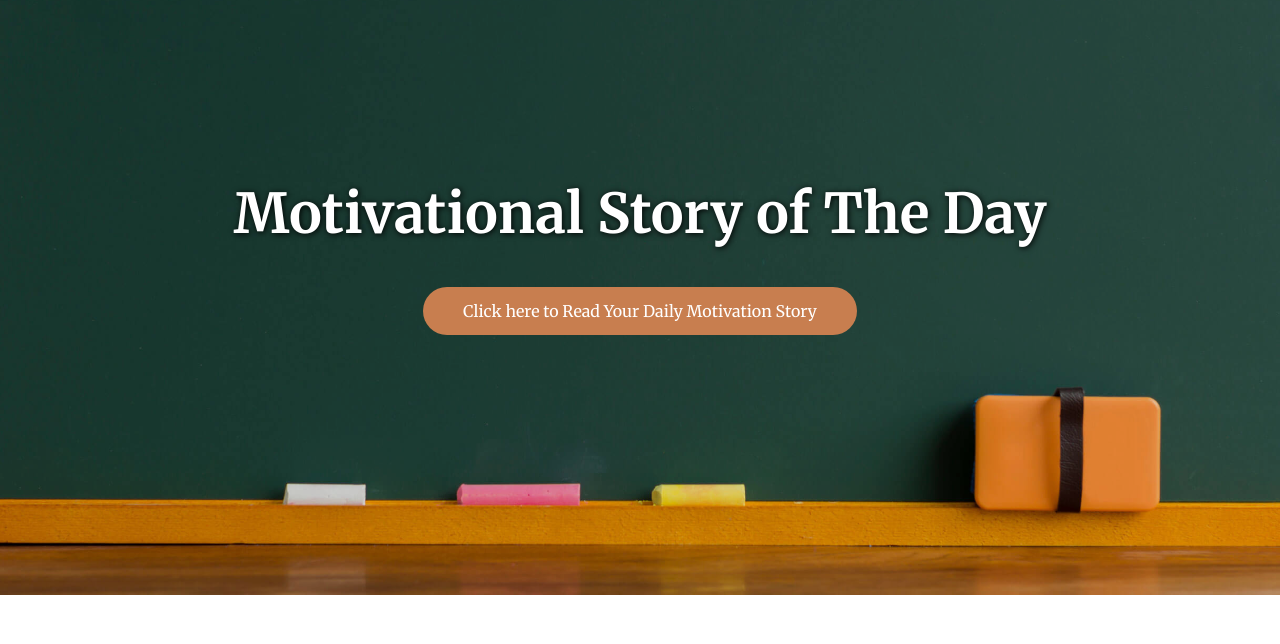
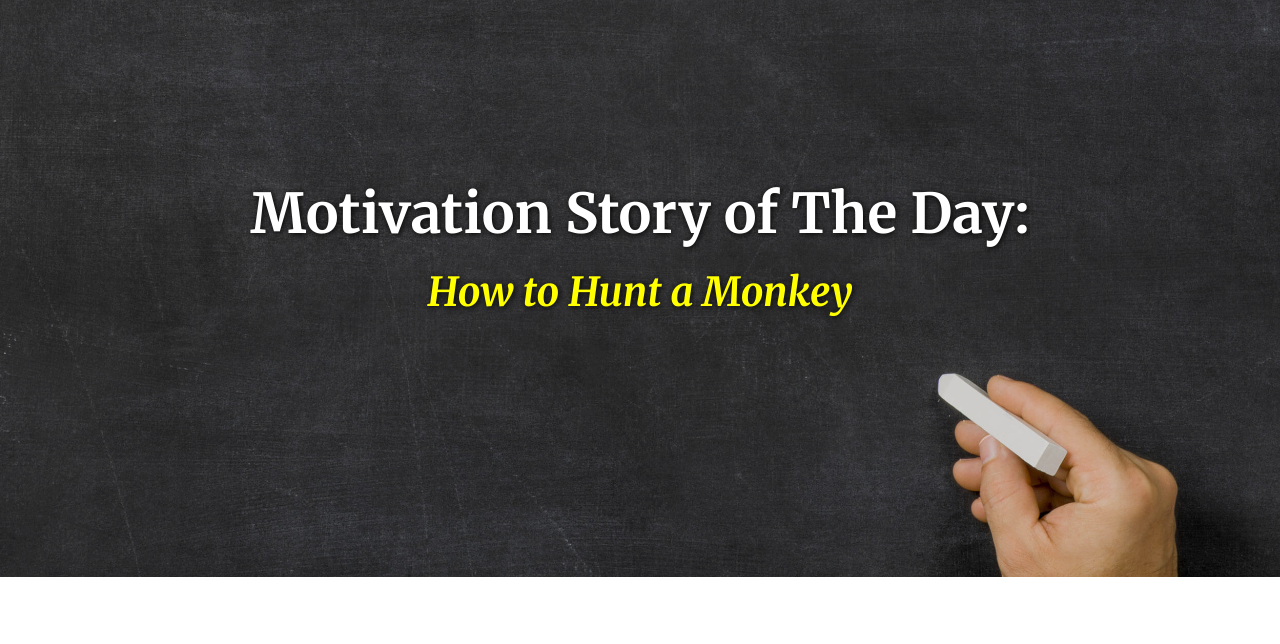
Before and after one commit to angelocdz/ffirms-static, a website: page dist/motivation.html in a window 1280 px wide. Shown: the part 79-723 px from the top of the page. Drawn offline with nearby package versions, Linux system fonts and the light colour scheme.

Commit message:
07-25-2022 - 3 - Update Affirmation & Motivation page

```diff
--- a/dist/css/style.css
+++ b/dist/css/style.css
@@ -172,6 +172,7 @@ img {
 .flow > *:where(:not(:first-child)) {
   margin-top: var(--flow-spacer, 3em);
 }
+
 
 /* HEADER */
 .header {
@@ -358,11 +359,6 @@ img {
   background-size: cover;
 }
 
-.hero__affir-container {
-  row-gap: 2rem;
-}
-
-
 .affirmation-title {
   margin-bottom: 5rem;
   text-align: center;
@@ -420,7 +416,7 @@ img {
 }
 
 .affir__h-header {
-  font-size: var(--fs-2-5);
+  font-size: var(--fs-3);
 }
 
 .affir__h-sub-header {
@@ -467,6 +463,18 @@ img {
 .affir__moti-btn {
   font-size: 2rem;
   font-weight: 700;
+}
+
+.hero__moti {
+  background: url("../images/hero3.jpg") rgba(0, 0, 0, 0.1);
+  background-size: cover;
+  background-position: center right;
+}
+
+/* MOTIVATION */
+
+.hero__gap-2-title {
+  row-gap: 2rem;
 }
 
 /* BLOG */
--- a/dist/motivation.html
+++ b/dist/motivation.html
@@ -4,7 +4,7 @@
     <meta charset="UTF-8">
     <meta http-equiv="X-UA-Compatible" content="IE=edge">
     <meta name="viewport" content="width=device-width, initial-scale=1.0">
-    <title>FFirms</title>
+    <title>Motivation Story</title>
     <link rel="icon" type="image/x-icon" href="./images/favicon.ico">
     <link rel="preconnect" href="https://fonts.googleapis.com">
     <link rel="preconnect" href="https://fonts.gstatic.com" crossorigin>
@@ -36,15 +36,15 @@
     </nav>
   </header>
 <!-- HERO -->
-  <section class="hero section" id="hero">
-    <div class="hero__container container">
-      <h2 class="hero__title">Motivational Story of The Day</h2>
-      <a href="motivation.html" class="motivation-btn button">Click here to Read Your Daily Motivation Story</a>
+  <section class="hero__moti hero section" id="hero">
+    <div class="hero__gap-2-title hero__container container">
+      <h2 class="hero__title">Motivation Story of The Day:</h2>
+      <h1 class="hero__title-2">How to Hunt a Monkey</h2>
     </div>
   </section>
 <!-- Motivation -->
   <main>
-    <section class="motivation terms section" id="privacy">
+    <section class="motivation section">
       <div class="terms-container container privacy-flow">
         <h4>September 13, 1999</h4>
         <h1>How to Hunt a Monkey</h1>
```
Also changed, not shown: dist/affirmation.html (+1 -1 lines).
